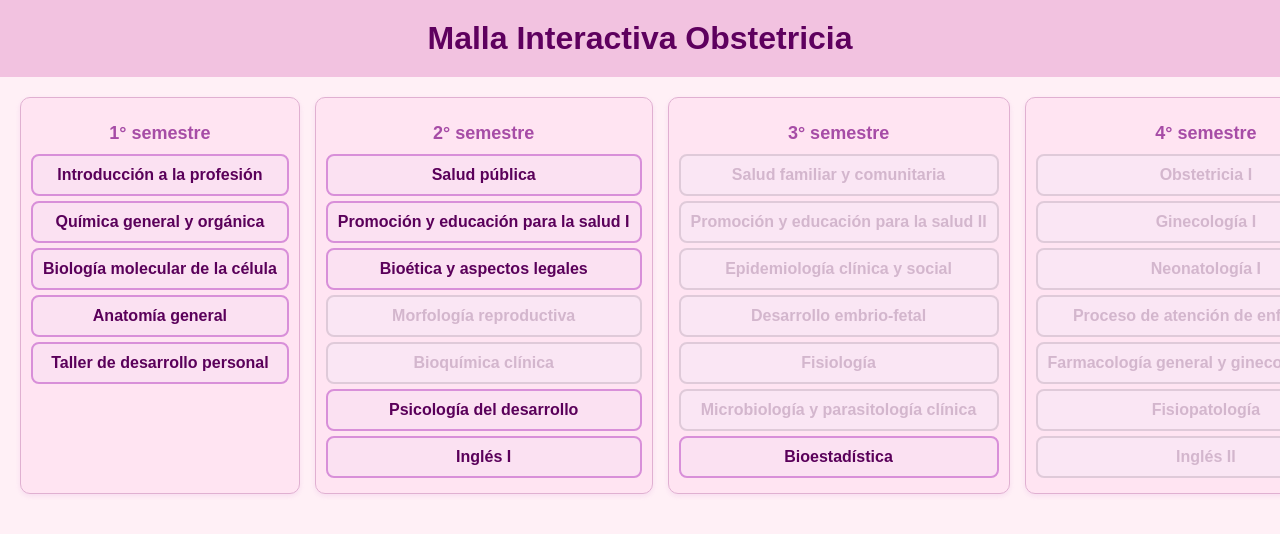
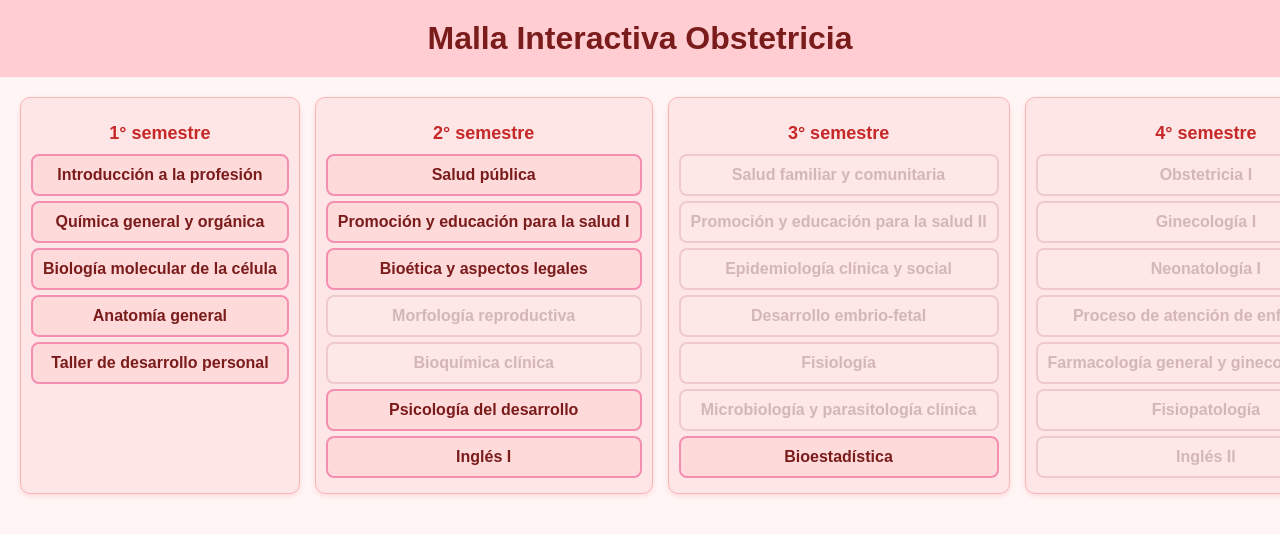
Before and after one commit to barbi2025/malla-interactiva-obstetricia, a plain HTML site: page index.html in a window 1280 px wide. Drawn offline with Linux system fonts and the light colour scheme.

Commit message:
Update estilos.css

```diff
--- a/estilos.css
+++ b/estilos.css
@@ -1,17 +1,17 @@
 body {
   font-family: Arial, sans-serif;
-  background-color: #fff0f6; /* rosa pastel muy suave */
-  color: #4b004b; /* lila oscuro */
+  background-color: #fff5f5; /* rojo pastel muy suave */
+  color: #5a0000; /* rojo oscuro */
   margin: 0;
   padding: 0;
   text-align: center;
 }
 
 h1 {
-  background-color: #f2c2e0; /* rosa claro */
+  background-color: #ffcdd2; /* rosa/rojo claro */
   margin: 0;
   padding: 20px;
-  color: #5e005e; /* lila oscuro */
+  color: #7a1c1c; /* rojo más profundo */
   user-select: none;
 }
 
@@ -22,7 +22,7 @@ h1 {
   padding: 20px;
   gap: 15px;
   scrollbar-width: thin;
-  scrollbar-color: #d88fd9 #ffe4f2;
+  scrollbar-color: #e57373 #ffe6e6;
 }
 
 .malla::-webkit-scrollbar {
@@ -30,57 +30,57 @@ h1 {
 }
 
 .malla::-webkit-scrollbar-thumb {
-  background-color: #d88fd9;
+  background-color: #e57373;
   border-radius: 10px;
 }
 
 .semestre {
   min-width: 250px;
   flex-shrink: 0;
-  background-color: #ffe4f2; /* rosa muy claro */
+  background-color: #ffe6e6; /* rojo pastel claro */
   padding: 10px;
   border-radius: 10px;
-  border: 1px solid #e0b0d1; /* lila pastel */
-  box-shadow: 0 2px 5px rgba(216,143,217,0.2);
+  border: 1px solid #f8b5b5; /* borde rosado */
+  box-shadow: 0 2px 5px rgba(255, 112, 112, 0.2);
 }
 
 .semestre h2 {
   font-size: 18px;
   margin-bottom: 10px;
-  color: #a64ca6; /* lila medio */
+  color: #c62828; /* rojo intenso pastel */
   user-select: none;
 }
 
 .ramo {
-  background-color: #fbe1f2; /* rosa pastel */
-  border: 2px solid #d88fd9; /* lila pastel */
+  background-color: #ffdada; /* rojo pastel suave */
+  border: 2px solid #f48fb1; /* rojo coral suave */
   border-radius: 8px;
   padding: 10px;
   margin: 5px 0;
   cursor: pointer;
   transition: background-color 0.3s, color 0.3s;
-  color: #5a005a; /* lila oscuro */
+  color: #7a1c1c; /* rojo oscuro */
   font-weight: 600;
   user-select: none;
 }
 
 .ramo:hover:not(.bloqueado):not(.aprobado) {
-  background-color: #f3c5e8; /* rosa pastel un poco más fuerte */
+  background-color: #f8bbbb; /* más fuerte al pasar el mouse */
 }
 
 .ramo.aprobado {
-  background-color: #c85fc8; /* lila más intenso */
+  background-color: #ef5350; /* rojo pastel fuerte */
   color: white;
   text-decoration: line-through;
   cursor: default;
-  box-shadow: 0 0 8px 2px #c85fc8aa;
+  box-shadow: 0 0 8px 2px #ef535088;
 }
 
 .ramo.bloqueado {
   opacity: 0.5;
   pointer-events: none;
   cursor: not-allowed;
-  color: #a98aaa;
-  background-color: #f7e9f7;
-  border-color: #c1b1c1;
+  color: #a98a8a;
+  background-color: #fde8e8;
+  border-color: #e0b0b0;
 }
```
